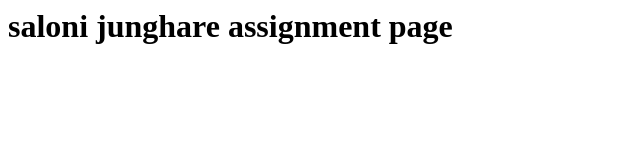
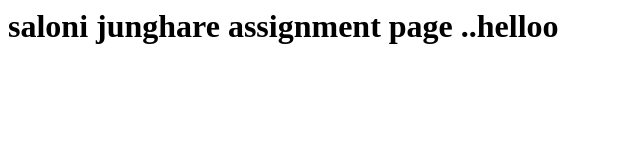
Before and after one commit to salonijunghare/dream, a plain HTML site: page index.html in a window 1280 px wide. Shown: the whole page, without its empty margins (0-640 px from the left). Drawn offline with Linux system fonts and the light colour scheme.

Commit message:
newwneww

```diff
--- a/index.html
+++ b/index.html
@@ -1 +1 @@
-<h1> saloni junghare assignment page</h1>
+<h1> saloni junghare assignment page  ..helloo</h1>
```
